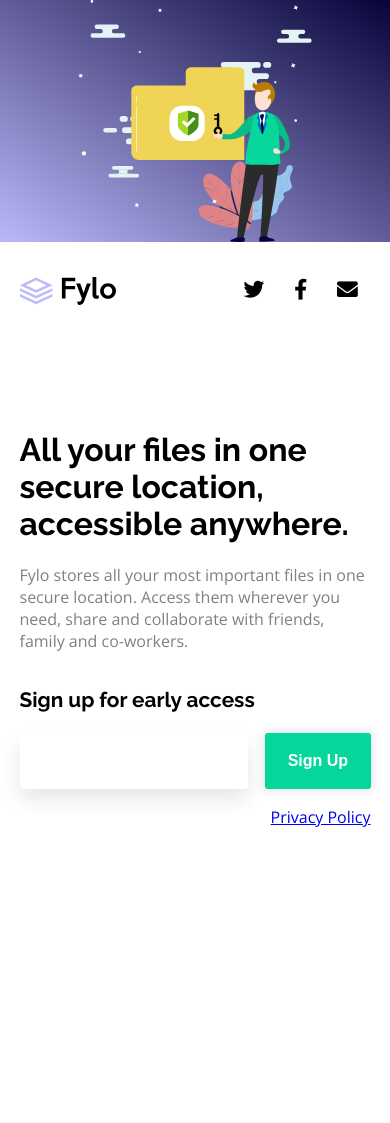
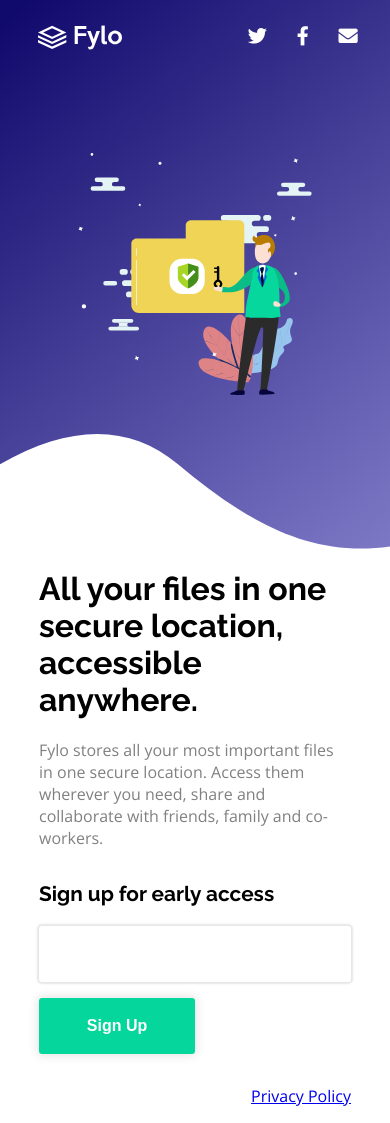
Before and after one commit to davistran86/Fylo-beta-sign-up-landing-page, a plain HTML site: page index.html in a window 390 px wide. Before the commit the page ends 846 px from the top, so only its background shows below. Drawn offline with nearby package versions, Linux system fonts and the light colour scheme.

Commit message:
Add support mobile

```diff
--- a/index.html
+++ b/index.html
@@ -38,9 +38,9 @@
           <input class="signup" type="email">
           <button class="submit" type="submit">Sign Up</button>
         </form>
-        <div class="right-privacy">
-            <a href="#">Privacy Policy</a>
-        </div>
+      </div>
+      <div class="right-privacy">
+          <a href="#">Privacy Policy</a>
       </div>
 
 
--- a/style.css
+++ b/style.css
@@ -5,6 +5,7 @@ body {
   padding: 0;
   margin: 0;
   font-family: 'Open Sans', sans-serif;
+  min-height: 100%;
 }
 
 
@@ -13,7 +14,7 @@ main {
   display: flex;
   flex-direction: row;
   height: 100vh;
-  width: 100vw;
+  /* width: 100vw; */
 }
 
 /* LEFT SIDE */
@@ -22,7 +23,7 @@ main {
   align-items: center;
   justify-content: center;
   width: 50%;
-  background: linear-gradient(to top right, hsl(243, 86%, 85%), hsl(243, 87%, 12%));
+  background: linear-gradient(to top right, #7c77c5, #110a6d);
 }
 
 #main-img {
@@ -34,30 +35,31 @@ main {
 .right-container {
   width: 50%;
   padding: 0 5%;
+  display: flex;
+  flex-flow: column;
+  justify-content: space-around;
 }
 
 /* RIGHT HEADER */
 
 .right-header {
-  margin: 10% 0;
+  /* margin: 10% 0; */
   display: flex;
   align-items: center;
   justify-content: space-between;
 }
 
-#logo {
-  width: 6rem;
-}
 .icons i {
-  padding: 0 0.8rem;
+  margin: 0 0.8rem;
   font-size: 1.3rem;
 }
 
 /* RIGHT CONTENT */
 
-.right-content {
-  padding: 20% 0 0;
-}
+/* .right-content {
+  margin: 20% 0 0;
+} */
+
 .right-content h1 {
   font-family: 'Raleway', sans-serif;
   font-size: 2rem;
@@ -77,7 +79,6 @@ main {
 /* RIGHT FORM */
 
 .right-form {
-  margin: 5% 0;
   display: flex;
   justify-content: space-between;
 }
@@ -112,7 +113,7 @@ main {
 .right-privacy {
   display: flex;
   justify-content: flex-end;
-  padding-bottom: 5%;
+  /* margin-bottom: 5%; */
 }
 
 /* MOBILE */
@@ -121,9 +122,74 @@ main {
   [class*="-container"] {
     width: 100%;
   }
+
+  /* MAIN */
   main {
     display: block;
     height: 100%;
   }
 
+  /* LEFT CONTAINER */
+
+  .left-container {
+    height: 100vh;
+    /* background: url("images/bg-intro.svg") center/100% 100% no-repeat; */
+    background-image: url("images/bg-intro.svg");
+    background-repeat: no-repeat;
+    background-size: 100% 100%;
+    background-position: center;
+    max-height: 65vh;
+
+  }
+
+  /* #main-img {
+    width: 60%;
+  } */
+
+  /* RIGHT CONTAINER */
+
+  .right-container {
+    padding: 0 10%;
+  }
+  .right-header {
+    position: absolute;
+    top: 0;
+    left: 0;
+    right: 0; /* This is mandatory for flexbox working */
+    display: flex;
+    justify-content: space-between;
+    padding: 5% 5%;
+  }
+
+  #logo {
+    transform: scale(0.7);
+    filter: brightness(0) invert(1);
+  }
+
+  .icons i {
+    font-size: 1.2em;
+    color: #fff;
+  }
+
+  .right-form {
+    flex-wrap: wrap;
+  }
+
+  .signup {
+    width: 100%;
+    /* border: hsl(0, 0%, 95%) 1px solid; */
+    box-shadow: 0px 0px 2px 2px rgba(0, 0, 0 , .1);
+
+  }
+
+  .submit {
+    width: 50%;
+    margin: 5% 0 0;
+  }
+
+  /* RIGHT PRIVACY */
+  .right-privacy {
+    padding: 10% 0 5%;
+  }
+
 }
```
